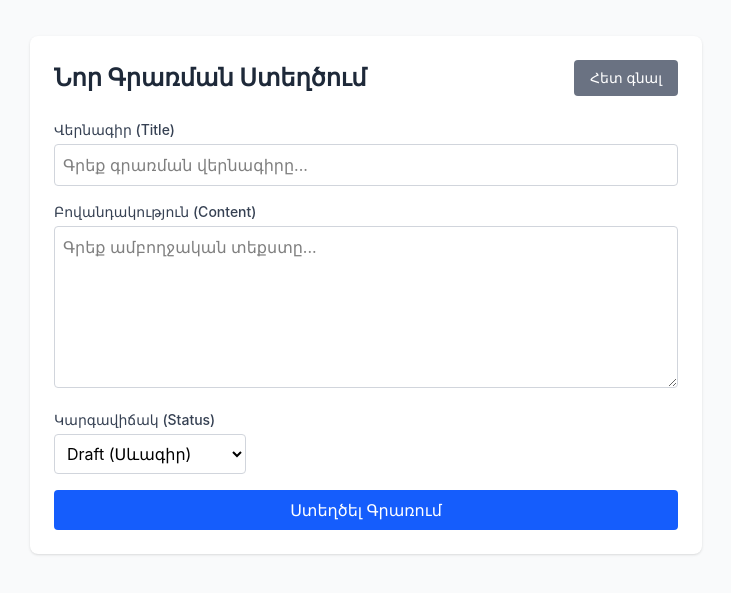
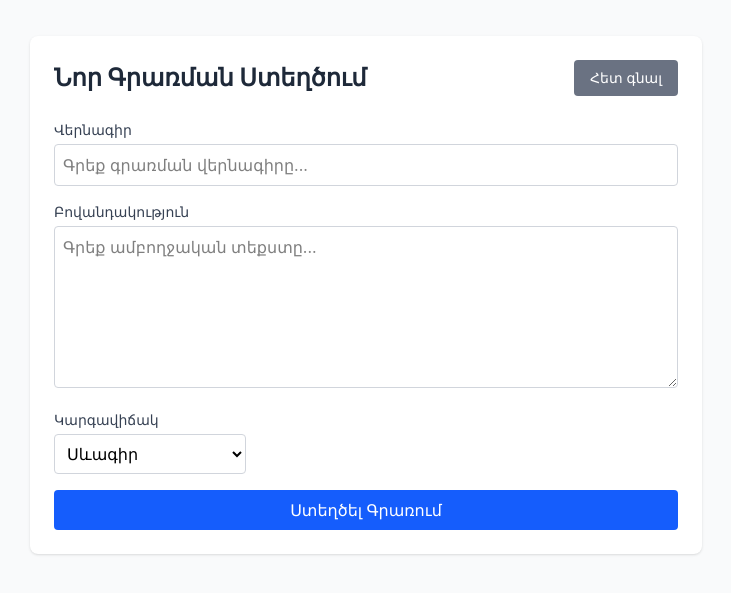
Before and after one commit to vazgenhayrapetyan/devac-post-front, a React (Vite) app: page /posts/create in a window 1280 px wide. Shown: the part 105-698 px from the top of the page, without its empty margins (274-1005 px from the left). Built offline with nearby package versions, Linux system fonts and the light colour scheme.

Commit message:
update 1.0.0.1

```diff
--- a/postcss.config.js
+++ b/postcss.config.js
@@ -1,6 +1,6 @@
 export default {
   plugins: {
-    '@tailwindcss/postcss': {}, // <--- Հին 'tailwindcss'-ի փոխարեն գրում ենք սա
+    '@tailwindcss/postcss': {},
     autoprefixer: {},
   },
 }
--- a/src/index.css
+++ b/src/index.css
@@ -1,4 +1 @@
 @import "tailwindcss";
-/* @tailwind base;
-@tailwind components;
-@tailwind utilities; */
--- a/src/pages/CreatePosts.jsx
+++ b/src/pages/CreatePosts.jsx
@@ -16,14 +16,12 @@ export default function CreatePost() {
         setLoading(true);
 
         try {
-            // Հարցում ենք ուղարկում Laravel-ի posts.store API-ին
             await api.post('/posts', { title, content, status });
 
-            // Հաջողությամբ ստեղծվելուց հետո վերադառնում ենք ցանկի էջ
             navigate('/posts');
         } catch (err) {
             if (err.response && err.response.status === 403) {
-                setError('Դուք չունեք նոր գրառում ստեղծելու իրավունք (Search դեր):');
+                setError('Դուք չունեք նոր գրառում ստեղծելու իրավունք:');
             } else if (err.response && err.response.data) {
                 setError(err.response.data.message || 'Վալիդացիայի կամ սերվերի սխալ:');
             } else {
@@ -56,7 +54,7 @@ export default function CreatePost() {
                 <form onSubmit={handleSubmit} className="space-y-4">
                     <div>
                         <label className="block text-sm font-medium text-gray-700 mb-1">
-                            Վերնագիր (Title)
+                            Վերնագիր
                         </label>
                         <input
                             type="text"
@@ -70,7 +68,7 @@ export default function CreatePost() {
 
                     <div>
                         <label className="block text-sm font-medium text-gray-700 mb-1">
-                            Բովանդակություն (Content)
+                            Բովանդակություն
                         </label>
                         <textarea
                             required
@@ -84,15 +82,15 @@ export default function CreatePost() {
 
                     <div className="w-48">
                         <label className="block text-sm font-medium text-gray-700 mb-1">
-                            Կարգավիճակ (Status)
+                            Կարգավիճակ
                         </label>
                         <select
                             value={status}
                             onChange={(e) => setStatus(e.target.value)}
                             className="w-full p-2 border border-gray-300 rounded focus:outline-none focus:ring-2 focus:ring-blue-500"
                         >
-                            <option value="draft">Draft (Սևագիր)</option>
-                            <option value="published">Published (Հրապարակված)</option>
+                            <option value="draft">Սևագիր</option>
+                            <option value="published">Հրապարակված</option>
                         </select>
                     </div>
 
--- a/src/pages/EditPost.jsx
+++ b/src/pages/EditPost.jsx
@@ -38,7 +38,7 @@ export default function EditPost() {
             navigate('/posts');
         } catch (err) {
             if (err.response && err.response.status === 403) {
-                setError('Դուք չունեք այս գրառումը խմբագրելու իրավունք (Search դեր):');
+                setError('Դուք չունեք այս գրառումը խմբագրելու իրավունք:');
             } else if (err.response && err.response.data) {
                 setError(err.response.data.message || 'Սերվերի սխալ:');
             } else {
@@ -102,8 +102,8 @@ export default function EditPost() {
                             onChange={(e) => setStatus(e.target.value)}
                             className="w-full p-2 border border-gray-300 rounded focus:outline-none focus:ring-2 focus:ring-blue-500"
                         >
-                            <option value="draft">Draft (Սևագիր)</option>
-                            <option value="published">Published (Հրապարակված)</option>
+                            <option value="draft">Սևագիր</option>
+                            <option value="published">Հրապարակված</option>
                         </select>
                     </div>
 
--- a/src/pages/Posts.jsx
+++ b/src/pages/Posts.jsx
@@ -11,7 +11,6 @@ export default function Posts() {
     const [meta, setMeta] = useState(null);
     const navigate = useNavigate();
 
-    // Ֆունկցիա՝ բեքենդից գրառումները բեռնելու համար
     const fetchPosts = async () => {
         setLoading(true);
         try {
@@ -51,7 +50,7 @@ export default function Posts() {
             try {
                 await api.delete(`/posts/${id}`);
                 alert('Գրառումը հաջողությամբ ջնջվեց:');
-                fetchPosts(); // Թարմացնում ենք ցանկը
+                fetchPosts();
             } catch (err) {
                 if (err.response && err.response.status === 403) {
                     alert('Դուք չունեք ջնջելու իրավունք (Միայն Admin-ը կարող է ջնջել):');
@@ -100,24 +99,17 @@ export default function Posts() {
                     </div>
 
                     <div className="w-48">
-                        <label className="block text-sm font-medium text-gray-700 mb-1">Ստատուս</label>
+                        <label className="block text-sm font-medium text-gray-700 mb-1">Կարգավիճակ</label>
                         <select
                             value={status}
                             onChange={(e) => { setStatus(e.target.value); setPage(1); }}
                             className="w-full p-2 border border-gray-300 rounded focus:ring-2 focus:ring-blue-500 outline-none"
                         >
                             <option value="">Բոլորը</option>
-                            <option value="published">Published</option>
-                            <option value="draft">Draft</option>
+                            <option value="published">Հրապարակված</option>
+                            <option value="draft">Սևագիր</option>
                         </select>
                     </div>
-
-                    <button
-                        type="submit"
-                        className="bg-blue-600 hover:bg-blue-700 text-white px-6 py-2 rounded font-medium transition"
-                    >
-                        Որոնել
-                    </button>
 
                     <div className="flex gap-2">
                         <button
@@ -131,7 +123,7 @@ export default function Posts() {
                             onClick={handlePrint}
                             className="bg-purple-600 hover:bg-purple-700 text-white px-6 py-2 rounded font-medium transition flex items-center gap-1"
                         >
-                            🖨️ Տպել
+                            Տպել
                         </button>
                     </div>
                 </form>
@@ -149,7 +141,7 @@ export default function Posts() {
                                 <th className="px-6 py-3 text-left text-xs font-medium text-gray-500 uppercase tracking-wider">ID</th>
                                 <th className="px-6 py-3 text-left text-xs font-medium text-gray-500 uppercase tracking-wider">Վերնագիր</th>
                                 <th className="px-6 py-3 text-left text-xs font-medium text-gray-500 uppercase tracking-wider">Հեղինակ</th>
-                                <th className="px-6 py-3 text-left text-xs font-medium text-gray-500 uppercase tracking-wider">Ստատուս</th>
+                                <th className="px-6 py-3 text-left text-xs font-medium text-gray-500 uppercase tracking-wider">Կարգավիճակ</th>
                                 <th className="px-6 py-3 text-left text-xs font-medium text-gray-500 uppercase tracking-wider">Ստեղծվել է</th>
                                 <th className="px-6 py-3 text-left text-xs font-medium text-gray-500 uppercase tracking-wider">Գործողություններ</th>
                             </tr>
@@ -189,8 +181,6 @@ export default function Posts() {
                     </table>
                 )}
 
-
-                {/* Էջերի Նավարկում (Pagination Controls) */}
                 {meta && meta.last_page > 1 && (
                     <div className="p-4 bg-gray-50 border-t border-gray-200 flex justify-between items-center">
                         <button
```
